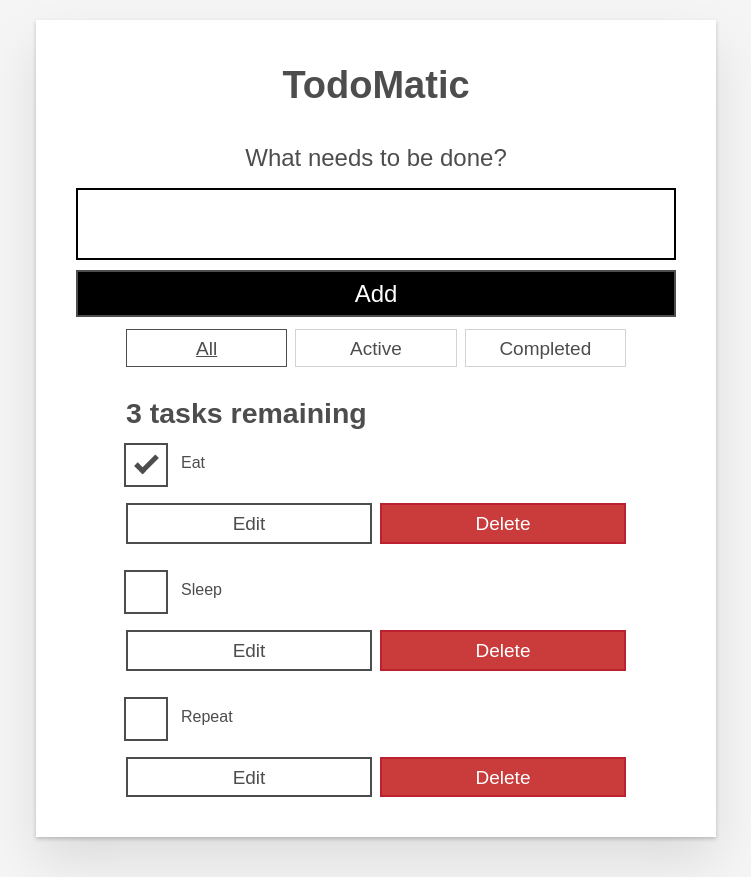
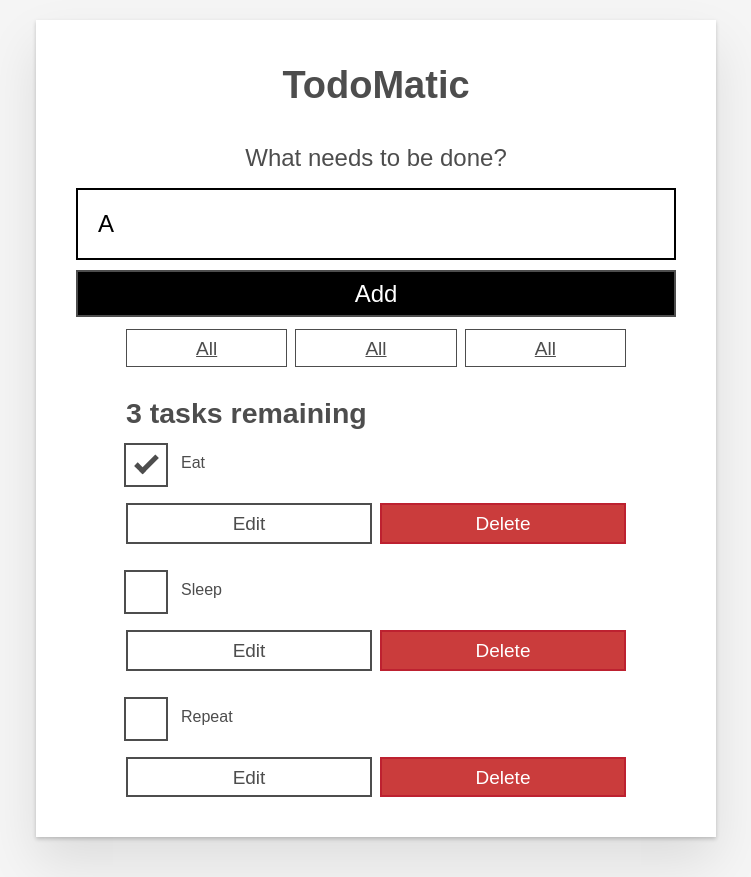
Before and after one commit to lyxian/react-learn, a React app: page / in a window 1280 px wide. Shown: the whole page, without its empty margins (264-1015 px from the left). Built offline with nearby package versions, Linux system fonts and the light colour scheme.

Commit message:
to-do-list - init FilterButton, Form

```diff
--- a/src/components/App.jsx
+++ b/src/components/App.jsx
@@ -2,6 +2,12 @@ import React, { Component } from "react";
 import "./index.css";
 
 import ToDo from "./ToDo";
+import Form from "./Form";
+import FilterButton from "./FilterButton";
+
+// function addTask(name) {
+//   alert(name);
+// }
 
 class App extends Component {
   // OR root.render(<App tasks=../>);
@@ -14,6 +20,15 @@ class App extends Component {
         { id: "todo-2", name: "Repeat", completed: false },
       ],
     };
+    // this.addTask = this.addTask.bind(this);
+  }
+
+  addTask(name) {
+    const taskList = this.state.tasks;
+    const newTask = { name, id: `todo-${taskList.length}`, completed: false };
+    this.setState({
+      tasks: taskList.concat(newTask),
+    });
   }
 
   render() {
@@ -25,53 +40,24 @@ class App extends Component {
         key={task.id}
       />
     ));
+    const tasksNoun = taskList.length !== 1 ? "tasks" : "task";
+    const headingText = `${taskList.length} ${tasksNoun} remaining`;
     return (
       <div className="todoapp stack-large">
         <h1>TodoMatic</h1>
-        <form>
-          <h2 className="label-wrapper">
-            <label htmlFor="new-todo-input" className="label__lg">
-              What needs to be done?
-            </label>
-          </h2>
-          <input
-            type="text"
-            id="new-todo-input"
-            className="input input__lg"
-            name="text"
-            autoComplete="off"
-          />
-          <button type="submit" className="btn btn__primary btn__lg">
-            Add
-          </button>
-        </form>
+        <Form addTask={this.addTask.bind(this)} />
         <div className="filters btn-group stack-exception">
-          <button type="button" className="btn toggle-btn" aria-pressed="true">
-            <span className="visually-hidden">Show </span>
-            <span>all</span>
-            <span className="visually-hidden"> tasks</span>
-          </button>
-          <button type="button" className="btn toggle-btn" aria-pressed="false">
-            <span className="visually-hidden">Show </span>
-            <span>Active</span>
-            <span className="visually-hidden"> tasks</span>
-          </button>
-          <button type="button" className="btn toggle-btn" aria-pressed="false">
-            <span className="visually-hidden">Show </span>
-            <span>Completed</span>
-            <span className="visually-hidden"> tasks</span>
-          </button>
+          <FilterButton />
+          <FilterButton />
+          <FilterButton />
         </div>
-        <h2 id="list-heading">3 tasks remaining</h2>
+        <h2 id="list-heading">{headingText}</h2>
         <ul
           role="list"
           className="todo-list stack-large stack-exception"
           aria-labelledby="list-heading"
         >
           {taskList}
-          {/* <ToDo name="Eat" completed={true} id="to-do-0" />
-          <ToDo name="Sleep" completed={false} id="to-do-1" />
-          <ToDo name="Repeat" completed={false} id="to-do-2" /> */}
         </ul>
       </div>
     );
--- /dev/null
+++ b/src/components/FilterButton.jsx
@@ -0,0 +1,15 @@
+import React, { Component } from "react";
+
+class FilterButton extends Component {
+  render() {
+    return (
+      <button type="button" className="btn toggle-btn" aria-pressed="true">
+        <span className="visually-hidden">Show </span>
+        <span>all </span>
+        <span className="visually-hidden"> tasks</span>
+      </button>
+    );
+  }
+}
+
+export default FilterButton;
--- /dev/null
+++ b/src/components/Form.jsx
@@ -0,0 +1,82 @@
+import React, { Component } from "react";
+
+class Form extends Component {
+  constructor(props) {
+    super(props);
+    this.handleSubmit = this.handleSubmit.bind(this);
+    this.handleChange = this.handleChange.bind(this);
+    this.state = {
+      placeHolder: "A",
+    };
+  }
+
+  handleSubmit(e) {
+    e.preventDefault();
+    // alert("Hello, world!");
+    this.props.addTask(this.state.placeHolder);
+    this.setState({
+      placeHolder: "",
+    });
+  }
+
+  handleChange(e) {
+    this.setState({
+      placeHolder: e.target.value,
+    });
+  }
+
+  render() {
+    return (
+      <form onSubmit={this.handleSubmit}>
+        <h2 className="label-wrapper">
+          <label htmlFor="new-todo-input" className="label__lg">
+            What needs to be done?
+          </label>
+        </h2>
+        <input
+          type="text"
+          id="new-todo-input"
+          className="input input__lg"
+          name="text"
+          autoComplete="off"
+          value={this.state.placeHolder}
+          onChange={this.handleChange}
+        />
+        <button type="submit" className="btn btn__primary btn__lg">
+          Add
+        </button>
+      </form>
+    );
+  }
+}
+
+export default Form;
+
+// const [name, setName] = useState('Use hooks!');
+
+// function Form(props) {
+//     function handleSubmit(e) {
+//       e.preventDefault();
+//       props.addTask("Say hello!");
+//     }
+
+//     return (
+//       <form onSubmit={handleSubmit}>
+//         <h2 className="label-wrapper">
+//           <label htmlFor="new-todo-input" className="label__lg">
+//             What needs to be done?
+//           </label>
+//         </h2>
+//         <input
+//           type="text"
+//           id="new-todo-input"
+//           className="input input__lg"
+//           name="text"
+//           autoComplete="off"
+//         />
+//         <button type="submit" className="btn btn__primary btn__lg">
+//           Add
+//         </button>
+//       </form>
+//     );
+//   }
--- a/src/components/ToDo.jsx
+++ b/src/components/ToDo.jsx
@@ -3,7 +3,6 @@ import React, { Component } from "react";
 
 class ToDo extends Component {
   render() {
-    console.log(this.props);
     return (
       <li className="todo stack-small">
         <div className="c-cb">
```
